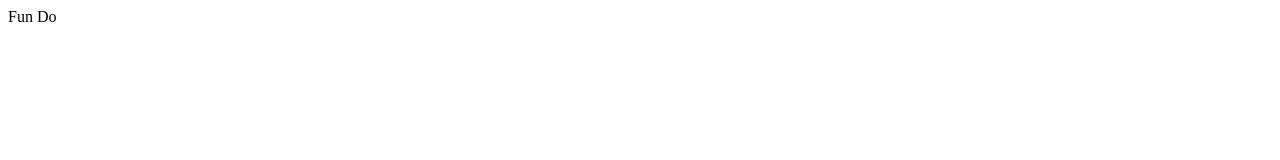
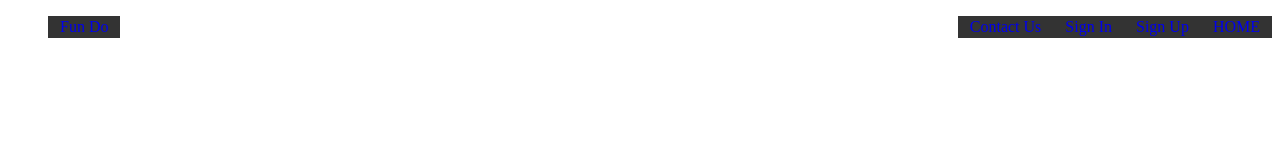
Before and after one commit to pawanrai9999/FunDo, a plain HTML site: page index.html in a window 1280 px wide. Drawn offline with Linux system fonts and the light colour scheme.

Commit message:
Added navbar

```diff
--- a/css/main.css
+++ b/css/main.css
@@ -1 +1,29 @@
 // Style for main page
+
+.navLink ul{
+
+
+  overflow: hidden;
+  list-style-type: none;
+}
+
+.navLink ul li {
+  display: inline;
+  background-color: #333;
+  padding: 0;
+  margin: 0;
+  float: right;
+  padding: 2px;
+}
+
+.navLink ul li a {
+  display: block;
+  text-align: center;
+  padding-left: 10px;
+  padding-right: 10px;
+  text-decoration: none;
+}
+
+.navLink h2{
+  display: inline;
+}
--- a/index.html
+++ b/index.html
@@ -1,14 +1,22 @@
 <!doctype html>
 <html lang="en">
 <head>
-  <meta charset="utf-8"
+  <meta charset="utf-8" />
   <title>Fun Do</title>
   <script type="text/javascript" src="js/main.js">
   </script>
-  <rel type="stylesheet" href="css/main.css" />
+  <link rel="stylesheet" href="css/main.css" />
 </head>
 
 <body>
-
+  <div class="navLink">
+    <!-- HEADER LINKS -->
+    <ul>
+      <li style="float:left"><a href="index.html">Fun Do</a></li>
+      <li><a href="index.html">HOME</a></li>
+      <li><a href="signup.html">Sign Up</a></li>
+      <li><a href="signin.html">Sign In</a></li>
+      <li><a href="contact.html">Contact Us</a></li>
+    </ul>
 </body>
 <html>
```
